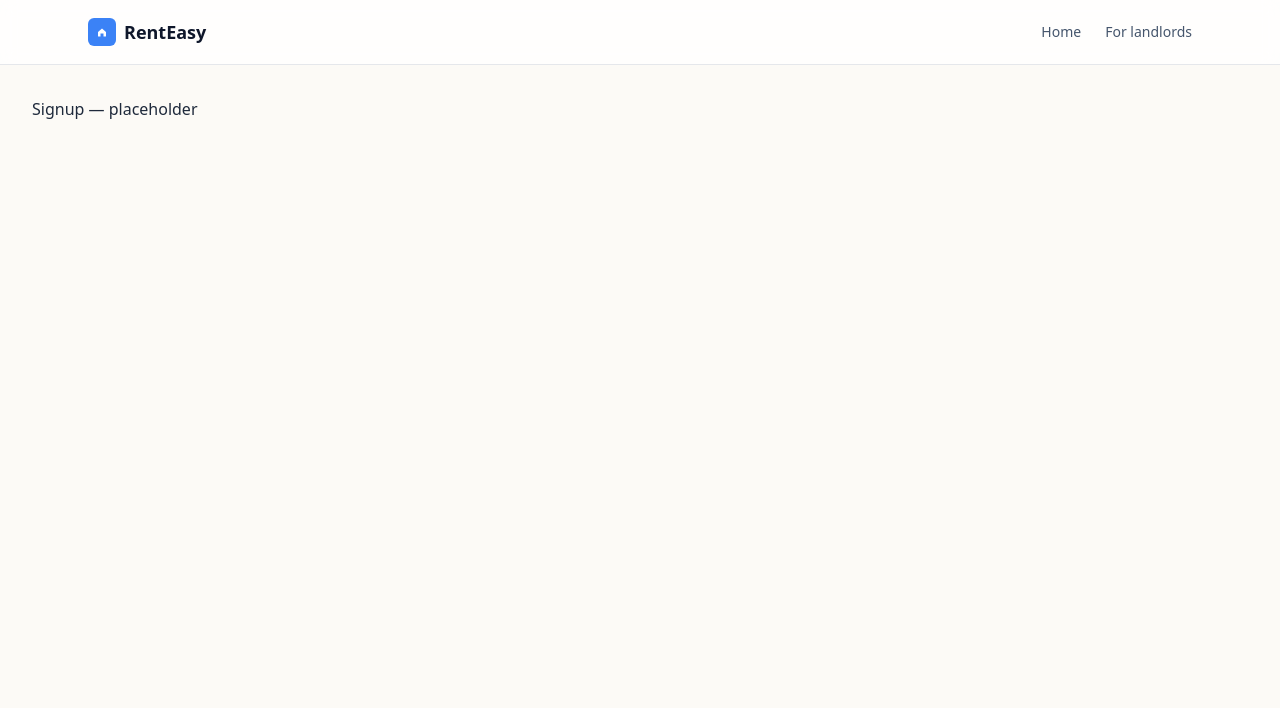
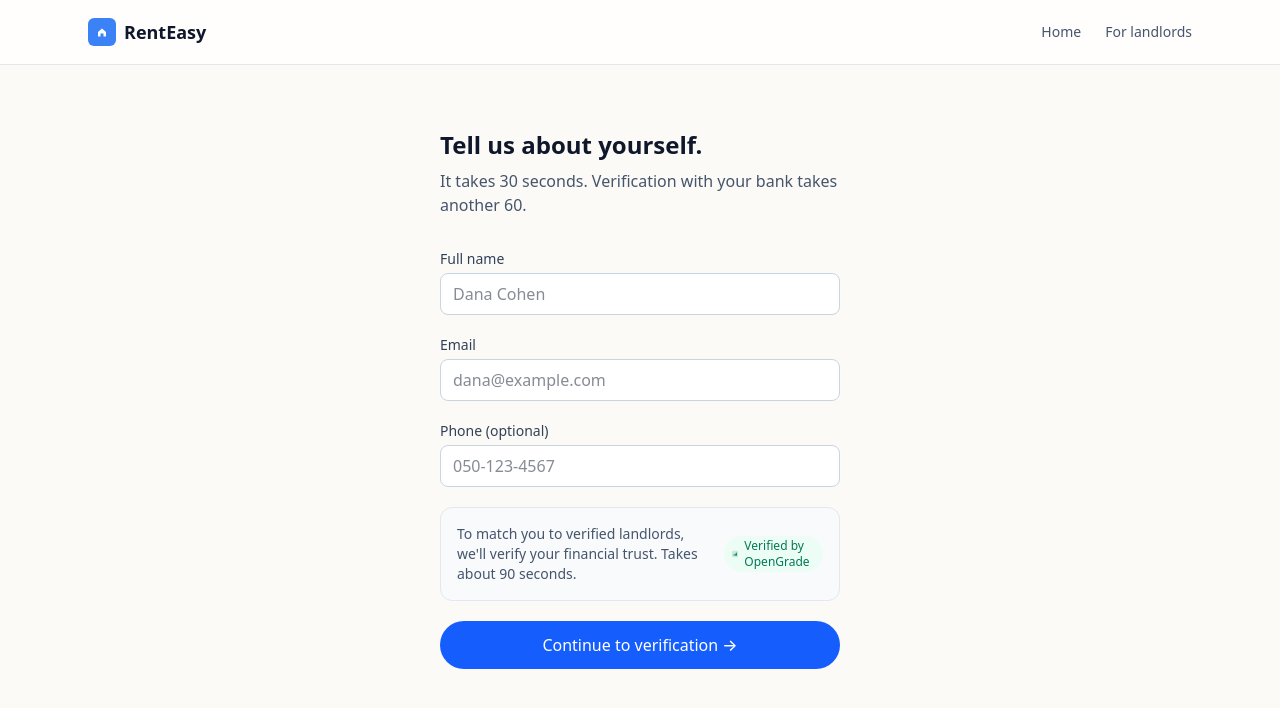
Before and after one commit to Amit-Za/opengrade-demo-renteasy, a React (Vite) app: page /signup in a window 1280 px wide. Shown: the top 708 px of the page. Built offline with nearby package versions, Linux system fonts and the light colour scheme.

Commit message:
feat: signup form UI (submit wiring lands in task 7)

```diff
--- a/src/pages/signup.tsx
+++ b/src/pages/signup.tsx
@@ -1,3 +1,118 @@
+import { useState, type FormEvent } from "react";
+import { useNavigate } from "react-router-dom";
+import { OpenGradeBadge } from "@/components/og-badge";
+
+const EMAIL_RE = /^[^\s@]+@[^\s@]+\.[^\s@]+$/;
+
 export function SignupPage() {
-  return <div className="p-8">Signup — placeholder</div>;
+  const navigate = useNavigate();
+  const [name, setName] = useState("");
+  const [email, setEmail] = useState("");
+  const [phone, setPhone] = useState("");
+  const [error, setError] = useState<string | null>(null);
+  const [submitting, setSubmitting] = useState(false);
+
+  const onSubmit = async (e: FormEvent) => {
+    e.preventDefault();
+    setError(null);
+    if (!name.trim()) return setError("Full name is required.");
+    if (!EMAIL_RE.test(email)) return setError("Please enter a valid email.");
+    setSubmitting(true);
+    // Submit wiring lands in Task 7. For now, navigate with a fake check id so the
+    // route exists end-to-end.
+    localStorage.setItem("renteasy.user", JSON.stringify({ name }));
+    navigate(
+      `/onboarding/processing?id=stub&token=stub`,
+    );
+    // Silence the unused-import warning until Task 7 swaps this in.
+    void phone;
+    void submitting;
+  };
+
+  return (
+    <div className="mx-auto max-w-md px-6 py-16">
+      <h1 className="text-2xl font-semibold text-slate-900">Tell us about yourself.</h1>
+      <p className="mt-2 text-slate-600">
+        It takes 30 seconds. Verification with your bank takes another 60.
+      </p>
+
+      <form onSubmit={onSubmit} className="mt-8 space-y-5">
+        <Field
+          label="Full name"
+          value={name}
+          onChange={setName}
+          placeholder="Dana Cohen"
+          required
+        />
+        <Field
+          label="Email"
+          value={email}
+          onChange={setEmail}
+          placeholder="dana@example.com"
+          type="email"
+          required
+        />
+        <Field
+          label="Phone (optional)"
+          value={phone}
+          onChange={setPhone}
+          placeholder="050-123-4567"
+        />
+
+        <div className="rounded-xl border border-slate-200 bg-slate-50 p-4">
+          <div className="flex items-center justify-between gap-3">
+            <p className="text-sm text-slate-600">
+              To match you to verified landlords, we'll verify your financial trust.
+              Takes about 90 seconds.
+            </p>
+            <OpenGradeBadge />
+          </div>
+        </div>
+
+        {error && (
+          <div className="rounded-md bg-red-50 px-3 py-2 text-sm text-red-700">
+            {error}
+          </div>
+        )}
+
+        <button
+          type="submit"
+          className="inline-flex w-full items-center justify-center rounded-full bg-blue-600 px-6 py-3 font-medium text-white hover:bg-blue-700 disabled:opacity-60"
+          disabled={submitting}
+        >
+          {submitting ? "Starting verification…" : "Continue to verification →"}
+        </button>
+      </form>
+    </div>
+  );
 }
+
+function Field({
+  label,
+  value,
+  onChange,
+  placeholder,
+  type = "text",
+  required = false,
+}: {
+  label: string;
+  value: string;
+  onChange: (v: string) => void;
+  placeholder?: string;
+  type?: string;
+  required?: boolean;
+}) {
+  return (
+    <label className="block">
+      <span className="block text-sm font-medium text-slate-700">{label}</span>
+      <input
+        type={type}
+        value={value}
+        onChange={(e) => onChange(e.target.value)}
+        placeholder={placeholder}
+        required={required}
+        className="mt-1 w-full rounded-lg border border-slate-300 bg-white px-3 py-2 text-slate-900 outline-none focus:border-blue-500 focus:ring-2 focus:ring-blue-100"
+      />
+    </label>
+  );
+}
```
